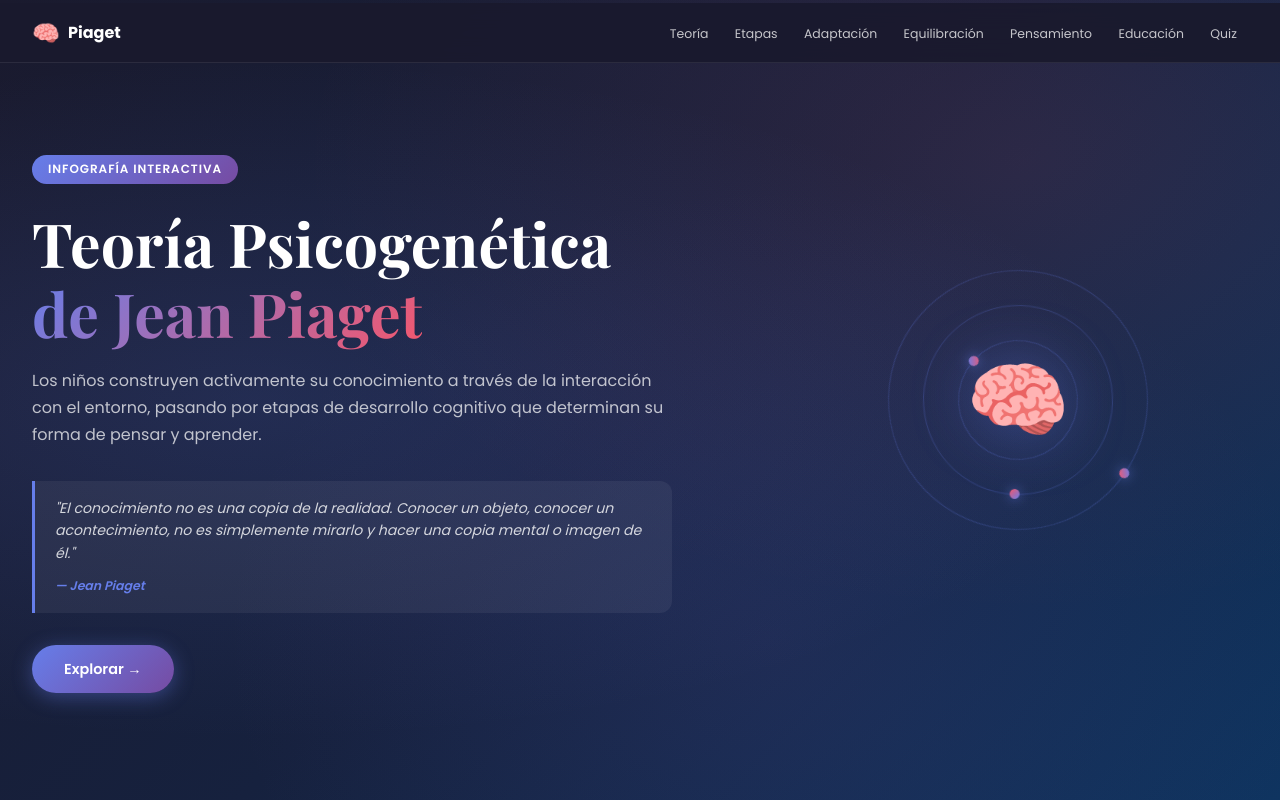
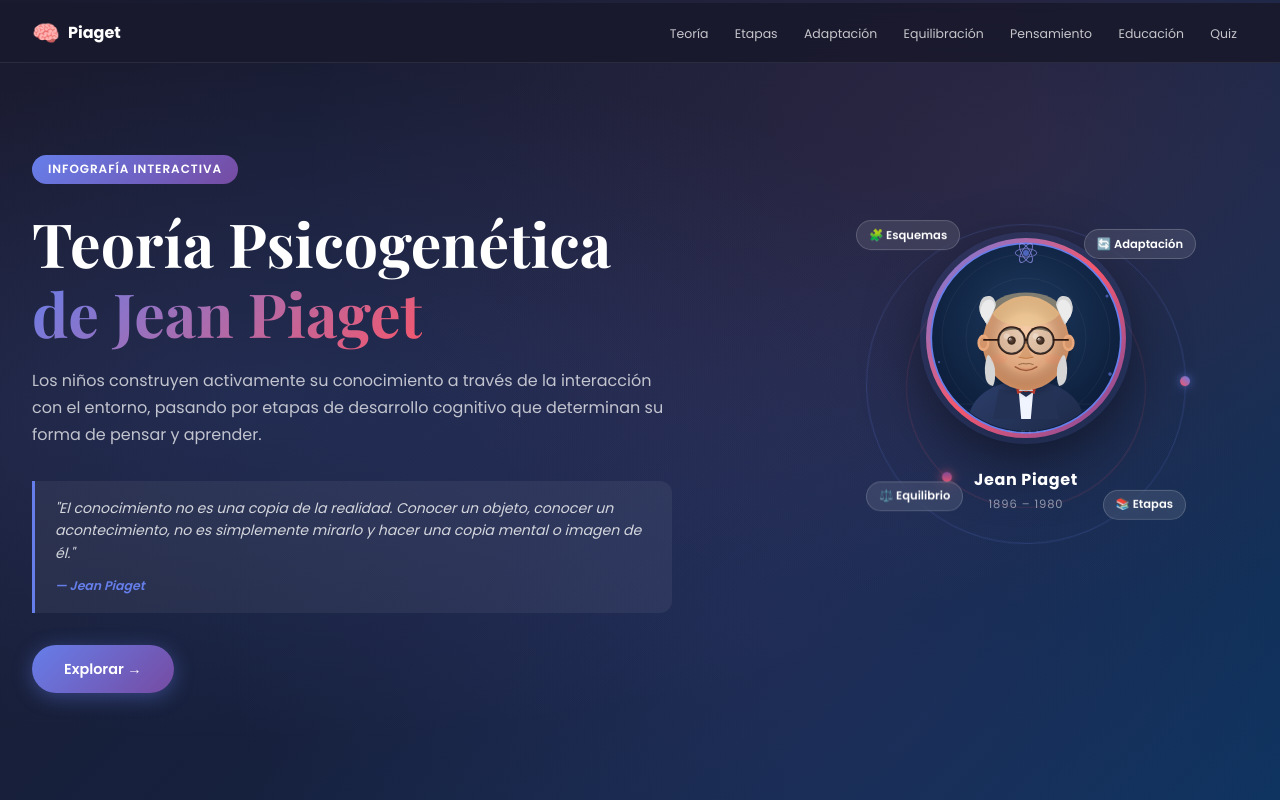
Before and after one commit to jcamiloperez1980-glitch/piaget-infografia, a website: page public/index.html in a window 1280 px wide. Shown: the top 800 px of the page. Drawn offline with nearby package versions, Linux system fonts and the light colour scheme.

Commit message:
Agrega avatar SVG ilustrado de Piaget con animaciones orbitales

```diff
--- a/public/index.html
+++ b/public/index.html
@@ -49,11 +49,21 @@
       <a href="#teoria" class="hero-btn animate-in">Explorar →</a>
     </div>
     <div class="hero-illustration">
-      <div class="brain-orbit">
-        <div class="orbit-ring ring-1"><div class="orbit-dot"></div></div>
-        <div class="orbit-ring ring-2"><div class="orbit-dot"></div></div>
-        <div class="orbit-ring ring-3"><div class="orbit-dot"></div></div>
-        <div class="brain-center">🧠</div>
+      <div class="avatar-scene">
+        <!-- Anillos orbitales de fondo -->
+        <div class="avatar-ring ring-outer"></div>
+        <div class="avatar-ring ring-mid"></div>
+        <!-- Avatar principal -->
+        <div class="avatar-frame">
+          <img src="images/piaget-avatar.svg" alt="Jean Piaget" class="avatar-img" />
+        </div>
+        <!-- Etiquetas flotantes -->
+        <div class="avatar-tag tag-1">🧩 Esquemas</div>
+        <div class="avatar-tag tag-2">🔄 Adaptación</div>
+        <div class="avatar-tag tag-3">⚖️ Equilibrio</div>
+        <div class="avatar-tag tag-4">📚 Etapas</div>
+        <!-- Nombre -->
+        <div class="avatar-name">Jean Piaget<span>1896 – 1980</span></div>
       </div>
     </div>
   </section>
--- a/public/styles.css
+++ b/public/styles.css
@@ -186,52 +186,136 @@ body {
   box-shadow: 0 8px 30px rgba(102,126,234,0.55);
 }
 
-/* Brain orbit illustration */
+/* ===== AVATAR SCENE ===== */
 .hero-illustration {
   position: absolute;
-  right: 8%;
+  right: 5%;
   top: 50%;
   transform: translateY(-50%);
-  width: 320px;
-  height: 320px;
+  width: 380px;
+  height: 420px;
   display: flex;
   align-items: center;
   justify-content: center;
 }
-.brain-orbit {
+.avatar-scene {
   position: relative;
-  width: 260px;
-  height: 260px;
+  width: 340px;
+  height: 400px;
+  display: flex;
+  flex-direction: column;
+  align-items: center;
+  justify-content: center;
 }
-.orbit-ring {
+
+/* Anillos orbitales */
+.avatar-ring {
   position: absolute;
   border-radius: 50%;
-  border: 1.5px solid rgba(102,126,234,0.25);
+  border: 1.5px solid rgba(102,126,234,0.22);
   top: 50%; left: 50%;
-  transform: translate(-50%, -50%);
 }
-.ring-1 { width: 120px; height: 120px; animation: spin 8s linear infinite; }
-.ring-2 { width: 190px; height: 190px; animation: spin 14s linear infinite reverse; }
-.ring-3 { width: 260px; height: 260px; animation: spin 20s linear infinite; }
-.orbit-dot {
+.ring-outer {
+  width: 320px; height: 320px;
+  transform: translate(-50%, -55%);
+  animation: spin-slow 28s linear infinite;
+}
+.ring-mid {
+  width: 240px; height: 240px;
+  transform: translate(-50%, -55%);
+  border-color: rgba(245,87,108,0.18);
+  animation: spin-slow 18s linear infinite reverse;
+}
+.ring-outer::before, .ring-mid::before {
+  content: '';
+  position: absolute;
   width: 10px; height: 10px;
   background: linear-gradient(135deg, #667eea, #f5576c);
   border-radius: 50%;
-  position: absolute;
   top: -5px; left: 50%;
   transform: translateX(-50%);
-  box-shadow: 0 0 12px rgba(102,126,234,0.6);
+  box-shadow: 0 0 10px rgba(102,126,234,0.7);
 }
-.brain-center {
+.ring-mid::before {
+  background: linear-gradient(135deg, #f5576c, #764ba2);
+  box-shadow: 0 0 10px rgba(245,87,108,0.7);
+}
+
+/* Marco del avatar */
+.avatar-frame {
+  position: relative;
+  z-index: 2;
+  width: 200px;
+  height: 200px;
+  border-radius: 50%;
+  padding: 4px;
+  background: linear-gradient(135deg, #667eea, #f5576c, #764ba2);
+  box-shadow:
+    0 0 0 6px rgba(102,126,234,0.15),
+    0 20px 60px rgba(0,0,0,0.5);
+  animation: float 5s ease-in-out infinite;
+  margin-bottom: 0.5rem;
+  margin-top: -40px;
+}
+.avatar-img {
+  width: 100%;
+  height: 100%;
+  border-radius: 50%;
+  display: block;
+  object-fit: cover;
+}
+
+/* Nombre debajo del avatar */
+.avatar-name {
+  position: relative;
+  z-index: 2;
+  color: white;
+  font-weight: 700;
+  font-size: 1rem;
+  text-align: center;
+  margin-top: 0.75rem;
+  letter-spacing: 0.04em;
+}
+.avatar-name span {
+  display: block;
+  font-size: 0.72rem;
+  font-weight: 400;
+  color: rgba(255,255,255,0.5);
+  margin-top: 0.2rem;
+  letter-spacing: 0.08em;
+}
+
+/* Etiquetas flotantes */
+.avatar-tag {
   position: absolute;
-  top: 50%; left: 50%;
-  transform: translate(-50%, -50%);
-  font-size: 5rem;
-  filter: drop-shadow(0 0 30px rgba(102,126,234,0.4));
-  animation: pulse 3s ease-in-out infinite;
+  background: rgba(255,255,255,0.1);
+  backdrop-filter: blur(8px);
+  border: 1px solid rgba(255,255,255,0.18);
+  color: white;
+  font-size: 0.72rem;
+  font-weight: 600;
+  padding: 0.35rem 0.75rem;
+  border-radius: 50px;
+  white-space: nowrap;
+  z-index: 3;
 }
-@keyframes spin { from { transform: translate(-50%,-50%) rotate(0deg); } to { transform: translate(-50%,-50%) rotate(360deg); } }
-@keyframes pulse { 0%,100% { transform: translate(-50%,-50%) scale(1); } 50% { transform: translate(-50%,-50%) scale(1.06); } }
+.tag-1 { top: 30px;  left: 0px;   animation: float 4.5s ease-in-out infinite; }
+.tag-2 { top: 30px;  right: 0px;  animation: float 5.5s ease-in-out infinite 0.8s; }
+.tag-3 { bottom: 80px; left: 10px;  animation: float 4s   ease-in-out infinite 0.4s; }
+.tag-4 { bottom: 80px; right: 10px; animation: float 6s   ease-in-out infinite 1.2s; }
+
+@keyframes spin-slow {
+  from { transform: translate(-50%, -55%) rotate(0deg); }
+  to   { transform: translate(-50%, -55%) rotate(360deg); }
+}
+@keyframes float {
+  0%,100% { transform: translateY(0); }
+  50%     { transform: translateY(-10px); }
+}
+@keyframes pulse {
+  0%,100% { transform: translate(-50%,-50%) scale(1); }
+  50%     { transform: translate(-50%,-50%) scale(1.06); }
+}
 
 /* Animate-in */
 .animate-in {
```
Also changed, not shown: public/images/piaget-avatar.svg (added).
